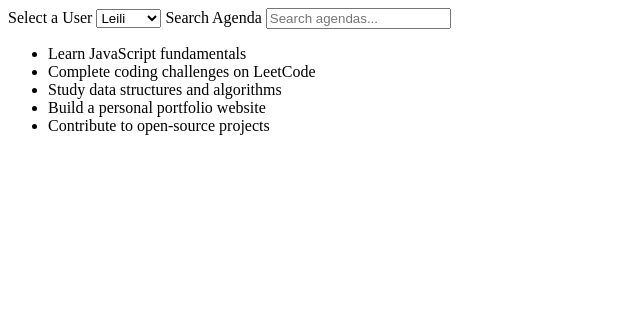
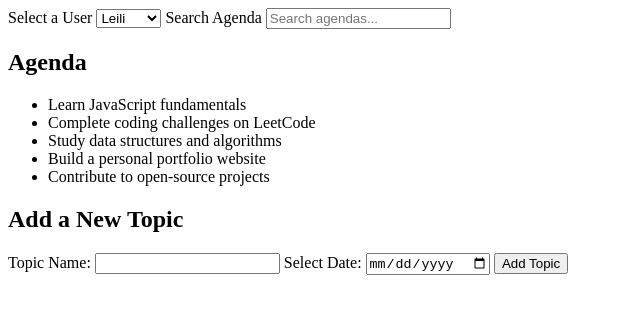
Before and after one commit to leiliheidarishizari/Space-Repetition-Tracker, a plain HTML site: page index.html in a window 1280 px wide. Shown: the whole page, without its empty margins (0-640 px from the left). Drawn offline with Linux system fonts and the light colour scheme.

Commit message:
update HTLM structure with sections and form to add new topics

```diff
--- a/index.html
+++ b/index.html
@@ -1,11 +1,13 @@
 <!DOCTYPE html>
 <html lang="en">
+
 <head>
   <meta charset="UTF-8">
   <meta name="viewport" content="width=device-width, initial-scale=1.0">
   <title>Spaced Repetition Tracker</title>
   <script type="module" src="script.js" defer></script>
 </head>
+
 <body>
   <main>
     <section>
@@ -17,12 +19,29 @@
 
       <label for="searchBar">Search Agenda</label>
       <input type="text" id="searchBar" placeholder="Search agendas..." aria-label="Search agenda items" />
+    </section>
 
-        <!-- Use aria-live to announce changes in the agenda list dynamically -->
+    <section>
+      <h2>Agenda</h2>
       <ul id="agendaList" aria-live="polite">
         <!-- User agendas will be displayed here -->
       </ul>
     </section>
+
+    <section>
+      <h2>Add a New Topic</h2>
+      <form id="topicForm">
+        <label for="topicName">Topic Name:</label>
+        <input type="text" id="topicName" required />
+
+        <label for="datePicker">Select Date:</label>
+        <input type="date" id="datePicker" required />
+
+        <button type="submit">Add Topic</button>
+      </form>
+    </section>
+
   </main>
 </body>
+
 </html>
```
Lines whose indentation alone changed are shown as unchanged.
